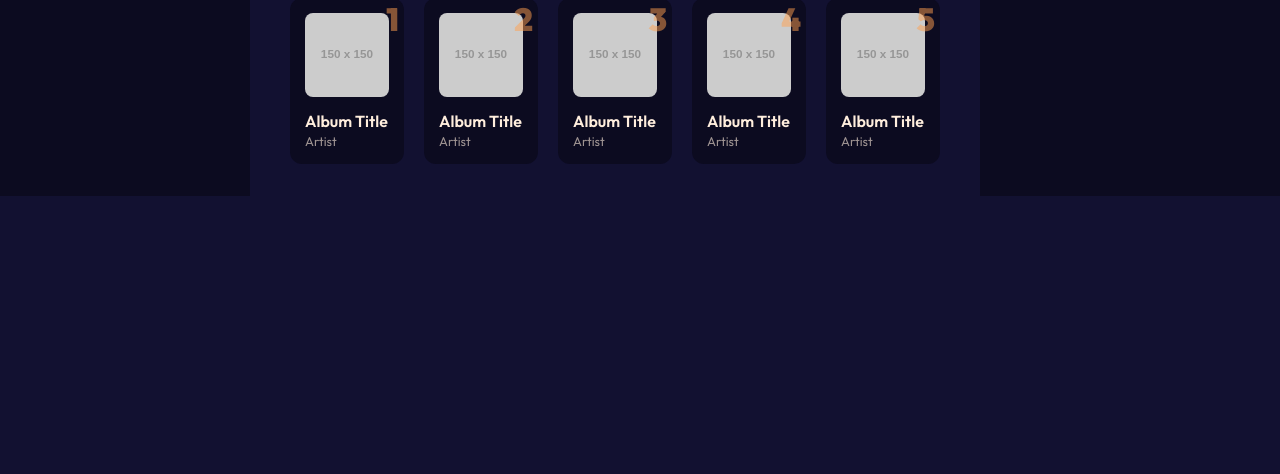
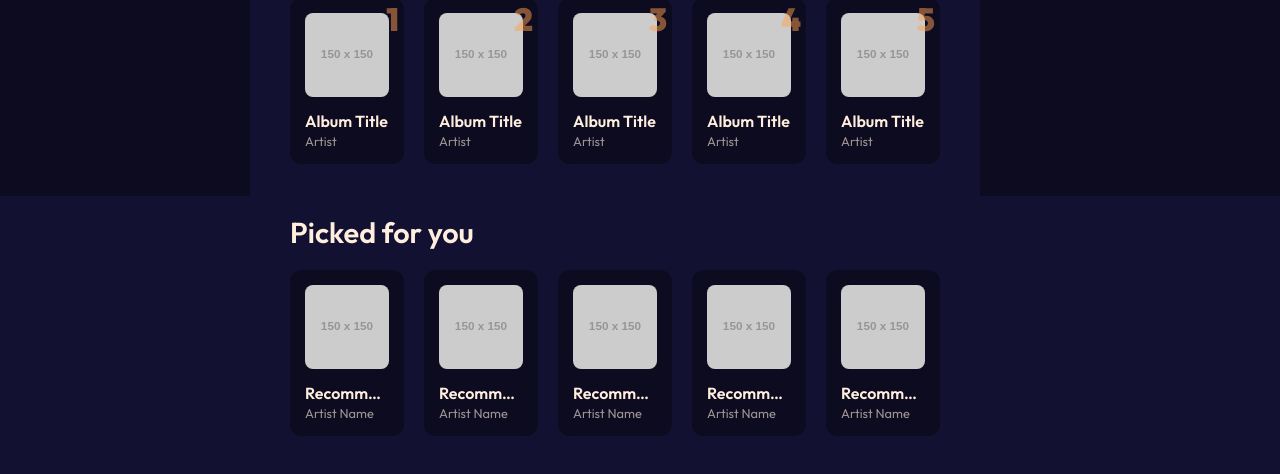
Before and after one commit to alexianichola/spotify_like_app, a plain HTML site: page src/ui/profile.html in a window 1280 px wide. Shown: the part 604-1078 px from the top of the page. Before the commit the page ends 838 px from the top, so only its background shows below. Drawn offline with Linux system fonts and the light colour scheme; placeholder pictures from the web are drawn by us.

Commit message:
featUI: recommendations section

```diff
--- a/src/ui/profile.html
+++ b/src/ui/profile.html
@@ -115,6 +115,21 @@
                 </div>
             </section>
 
+            <!-- Aci fac song recommendations -->
+             <section class="content-section">
+                <div class="section-header">
+                    <h2>Picked for you</h2>
+                </div>
+
+                <div id="recommendations-grid" class="card-grid">
+                    <div class="music-card album-card"><img src="https://placehold.co/150x150/8884FF/121131?text=Rec+1" class="card-image" alt="Recommendation Placeholder"><h4 class="card-title">Recommended Track</h4><p class="card-subtitle">Artist Name</p></div>
+                    <div class="music-card album-card"><img src="https://placehold.co/150x150/8884FF/121131?text=Rec+2" class="card-image" alt="Recommendation Placeholder"><h4 class="card-title">Recommended Track</h4><p class="card-subtitle">Artist Name</p></div>
+                    <div class="music-card album-card"><img src="https://placehold.co/150x150/8884FF/121131?text=Rec+3" class="card-image" alt="Recommendation Placeholder"><h4 class="card-title">Recommended Track</h4><p class="card-subtitle">Artist Name</p></div>
+                    <div class="music-card album-card hidden-mobile"><img src="https://placehold.co/150x150/8884FF/121131?text=Rec+4" class="card-image" alt="Recommendation Placeholder"><h4 class="card-title">Recommended Track</h4><p class="card-subtitle">Artist Name</p></div>
+                    <div class="music-card album-card hidden-mobile"><img src="https://placehold.co/150x150/8884FF/121131?text=Rec+5" class="card-image" alt="Recommendation Placeholder"><h4 class="card-title">Recommended Track</h4><p class="card-subtitle">Artist Name</p></div>
+                </div>
+            </section>
+
         </main>
 
         <!-- === COLOANA 3: MUSIC PLAYER (ADĂUGATĂ AICI) === -->
```
